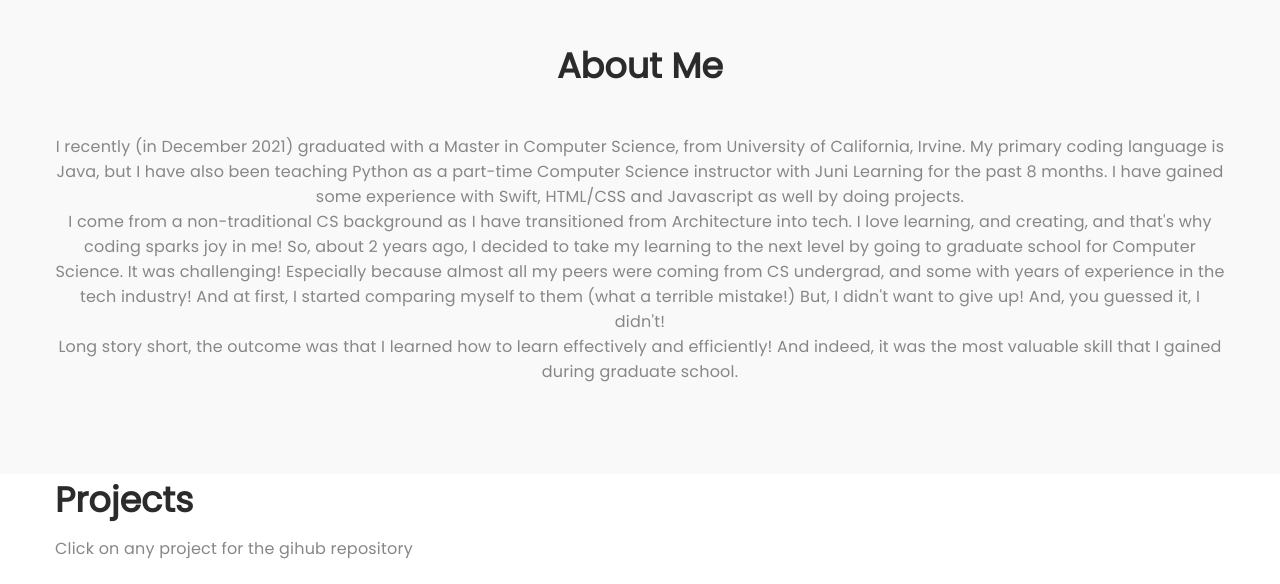
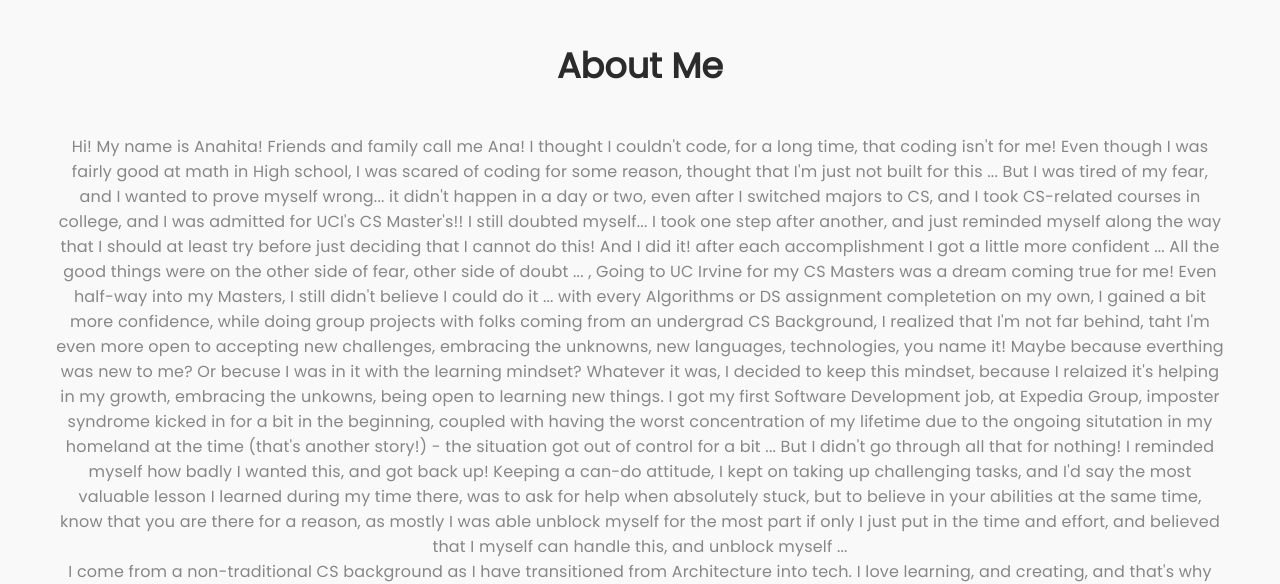
Before and after one commit to Anahita-A/Anahita-A.github.io, a website: page index.html in a window 1280 px wide. Shown: the part 840-1424 px from the top of the page. Drawn offline with Linux system fonts and the light colour scheme.

Commit message:
update about section

```diff
--- a/index.html
+++ b/index.html
@@ -71,10 +71,24 @@ http://www.tooplate.com/view/2087-kalay
                     <h2>About Me</h2>
                </div>
                     <div class="wow fadeInUp" data-wow-delay="0.8s">
-                         <p>I recently (in December 2021) graduated with a Master in Computer Science, from University of California, Irvine. My
-                              primary coding language is Java, but I have also been teaching Python as a part-time Computer Science instructor
-                              with Juni Learning for the past 8 months. I have gained some experience with Swift, HTML/CSS and Javascript as well
-                              by doing projects.<br>
+                         <p>Hi! My name is Anahita! Friends and family call me Ana! I thought I couldn't code, for a long time, that coding isn't for me!
+                              Even though I was fairly good at math in High school, I was scared of coding for some reason, thought that I'm just not built for this ...
+                              But I was tired of my fear, and I wanted to prove myself wrong... it didn't happen in a day or two, even after I switched majors to CS, and I took CS-related courses in college,
+                              and I was admitted for UCI's CS Master's!! I still doubted myself... I took one step after another, and just reminded myself along the way that I should at least try before just deciding that I cannot do this!
+                              And I did it! after each accomplishment I got a little more confident ... All the good things were on the other side of fear, other side of doubt ... ,
+                              Going to UC Irvine for my CS Masters was a dream coming true for me! Even half-way into
+                              my Masters, I still didn't believe I could do it ... with every Algorithms or DS assignment completetion on my own, I
+                              gained a bit more confidence, while doing group projects with folks coming from an undergrad CS Background, I realized that I'm not far behind,
+                              taht I'm even more open to accepting new challenges, embracing the unknowns, new languages, technologies, you name it! Maybe because everthing was new to me?
+                              Or becuse I was in it with the learning mindset? Whatever it was, I decided to keep this mindset, because I relaized it's helping in my growth,
+                              embracing the unkowns, being open to learning new things.
+                              I got my first Software Development job, at Expedia Group, imposter syndrome kicked in for a bit in the beginning, coupled with having the worst
+                              concentration of my lifetime due to the ongoing situtation in my homeland at the time (that's another story!) - the situation got out of control for a bit ...
+                              But I didn't go through all that for nothing! I reminded myself how badly I wanted this, and got back up! Keeping a can-do attitude, I kept on
+                              taking up challenging tasks, and I'd say the most valuable lesson I learned during my time there, was to ask for help when absolutely stuck, but to believe
+                              in your abilities at the same time, know that you are there for a reason, as mostly I was able unblock myself for the most part if only I just put
+                              in the time and effort, and believed that I myself can handle this, and unblock myself ...
+                              <br>
                               I come from a non-traditional CS background as I have transitioned from Architecture into tech. I love learning, and creating,
                               and that's why coding sparks joy in me! So, about 2 years ago, I decided to take my learning to the next level by going to graduate
                               school for Computer Science. It was challenging! Especially because almost all my peers were coming from CS undergrad, and some
```
